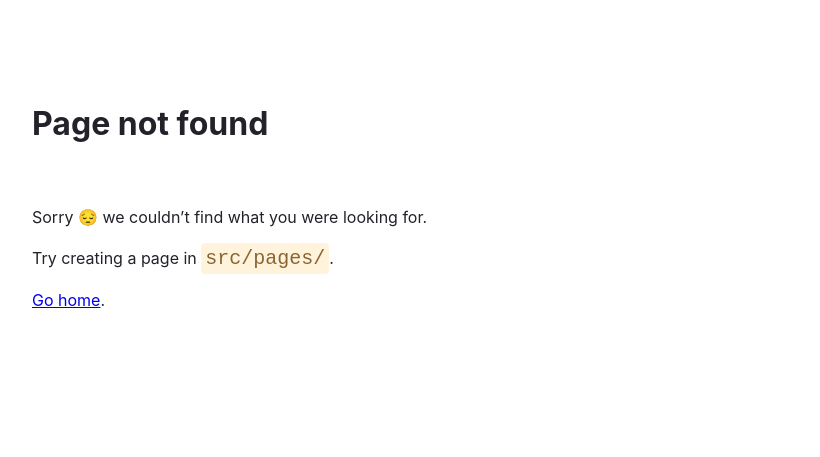
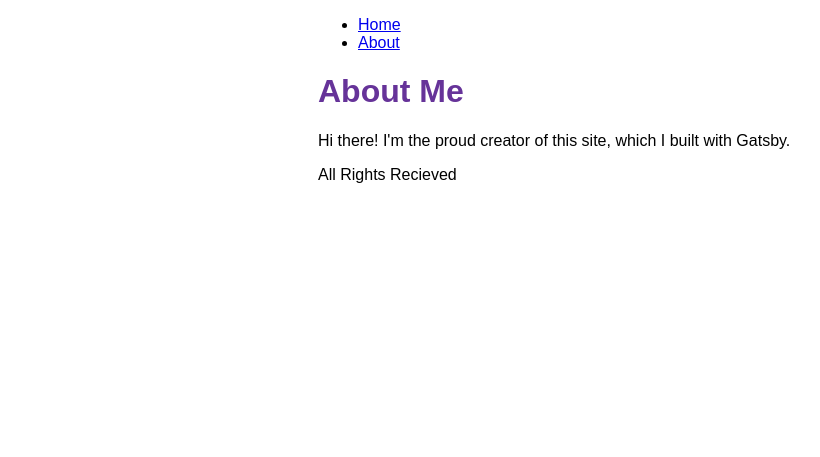
Before and after one commit to ktmsandunsiri/gastsby-site-1, a Gatsby site: page /about in a window 1280 px wide. Before the commit this address had no page. Shown: the whole page, without its empty margins (72-892 px from the left). Built offline with nearby package versions, Linux system fonts and the light colour scheme; Gatsby itself is replaced by a stand-in of ours.

Commit message:
=Part 2 changes

```diff
--- /dev/null
+++ b/src/pages/about.js
@@ -0,0 +1,16 @@
+import { Link } from "gatsby"
+import * as React from "react"
+import Layout from "./components/layout"
+
+const AboutPage = () => {
+  return (
+    <main>
+      <Layout pageTitle="About Me">
+        <p>Hi there! I'm the proud creator of this site, which I built with Gatsby.</p>
+      </Layout>
+    </main>
+  )
+}
+
+
+export default AboutPage
--- /dev/null
+++ b/src/pages/components/layout.js
@@ -0,0 +1,29 @@
+import { Link } from 'gatsby';
+import * as React from 'react'
+import { container, heading, navLinks, navLinkItem, navLinkText } from '../../styles/layout.module.css'
+
+const Layout = ({pageTitle,children}) => {
+    return(
+        <div className={container}>
+             <title>{pageTitle}</title>
+             <nav>
+                <ul className={navLinks}>
+                  <li className={navLinkItem}>
+                      <Link className={navLinkText} to="/">Home</Link>
+                      </li>
+                  <li className={navLinkItem}>
+                      <Link className={navLinkText} to="/about">About</Link>
+                      </li>
+                </ul>
+             </nav>
+             <main>
+                 <h1 className={heading}>{pageTitle}</h1>
+                 {children}
+             </main>
+
+             <p>All Rights Recieved</p>
+        </div>
+    )
+}
+
+export default Layout;
--- a/src/pages/components/my-component.js
+++ b/src/pages/components/my-component.js
@@ -1,3 +1,4 @@
+import { Link } from 'gatsby'
 import * as React from 'react'
 
 const MyComponent = () => {
@@ -5,6 +6,7 @@ const MyComponent = () => {
         <main>
         <title>Home Page</title>
         <h1>Welcome to my Gatsby site!</h1>
+        <Link to="/about">About</Link>
         <p>I'm making this by following the Gatsby Tutorial.</p>
       </main>
     )
--- a/src/pages/index.js
+++ b/src/pages/index.js
@@ -1,4 +1,5 @@
 import * as React from "react"
+import Layout from "./components/layout"
 import MyComponent from "./components/my-component"
 
 // styles
@@ -139,7 +140,9 @@ const IndexPage = () => {
           🎉🎉🎉
         </span>
       </h1>
-      <MyComponent/>
+      <Layout pageTitle="Home Page">
+        <p>I'm making this by following the Gatsby Tutorial.</p>
+      </Layout>
     </main>
   )
 }
--- /dev/null
+++ b/src/styles/layout.module.css
@@ -0,0 +1,23 @@
+.container {
+    margin: auto;
+    max-width: 500px;
+    font-family: sans-serif;
+  }
+
+  .heading {
+    color: rebeccapurple;
+  }
+
+  .nav-links {
+    display: flex;
+    list-style: none;
+    padding-left: 0;
+  }
+
+  .nav-link-item {
+    padding-right: 2rem;
+  }
+
+  .nav-link-text {
+    color: black;
+  }
```
